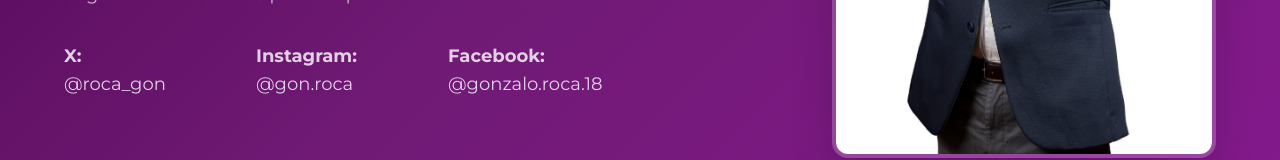
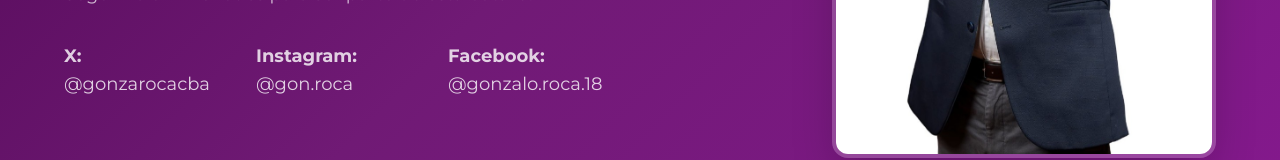
Before and after one commit to bouchardista/candidato-gonzalo-roca, a Nuxt app: page / in a window 1280 px wide. Shown: the part 600-760 px from the top of the page. Built offline with nearby package versions, Linux system fonts and the light colour scheme.

Commit message:
actualizar usuario de x

```diff
--- a/pages/index.vue
+++ b/pages/index.vue
@@ -34,9 +34,9 @@
               </p>
 
               <div class="flex space-x-6 mb-8">
-                <a href="https://x.com/roca_gon" target="_blank" class="text-white/80 hover:text-white transition-colors text-lg w-1/3 text-left">
+                <a href="https://x.com/gonzarocacba" target="_blank" class="text-white/80 hover:text-white transition-colors text-lg w-1/3 text-left">
                   <div><strong>X:</strong></div>
-                  <div>@roca_gon</div>
+                  <div>@gonzarocacba</div>
                 </a>
                 <a href="https://www.instagram.com/gon.roca/" target="_blank" class="text-white/80 hover:text-white transition-colors text-lg w-1/3 text-left">
                   <div><strong>Instagram:</strong></div>
```
